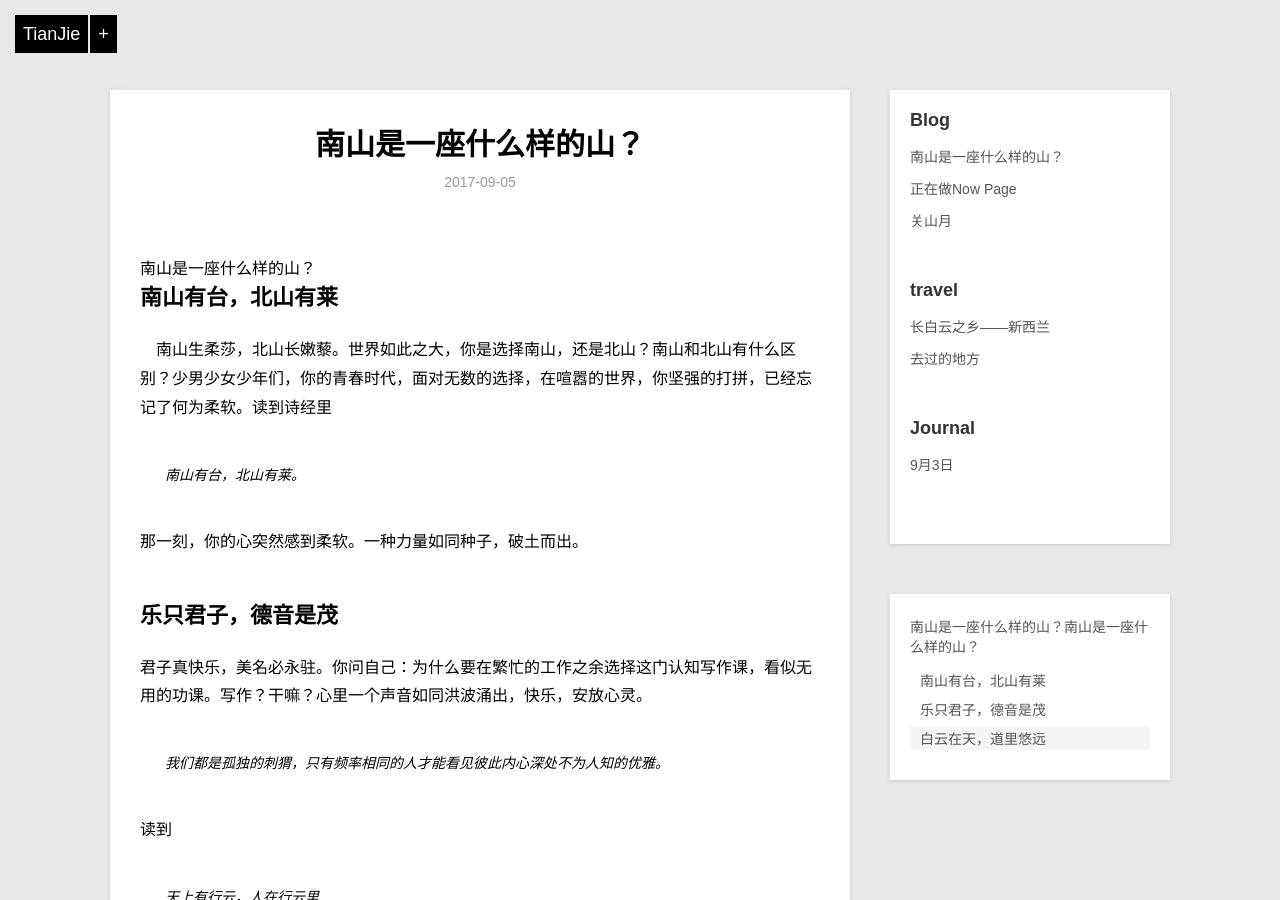
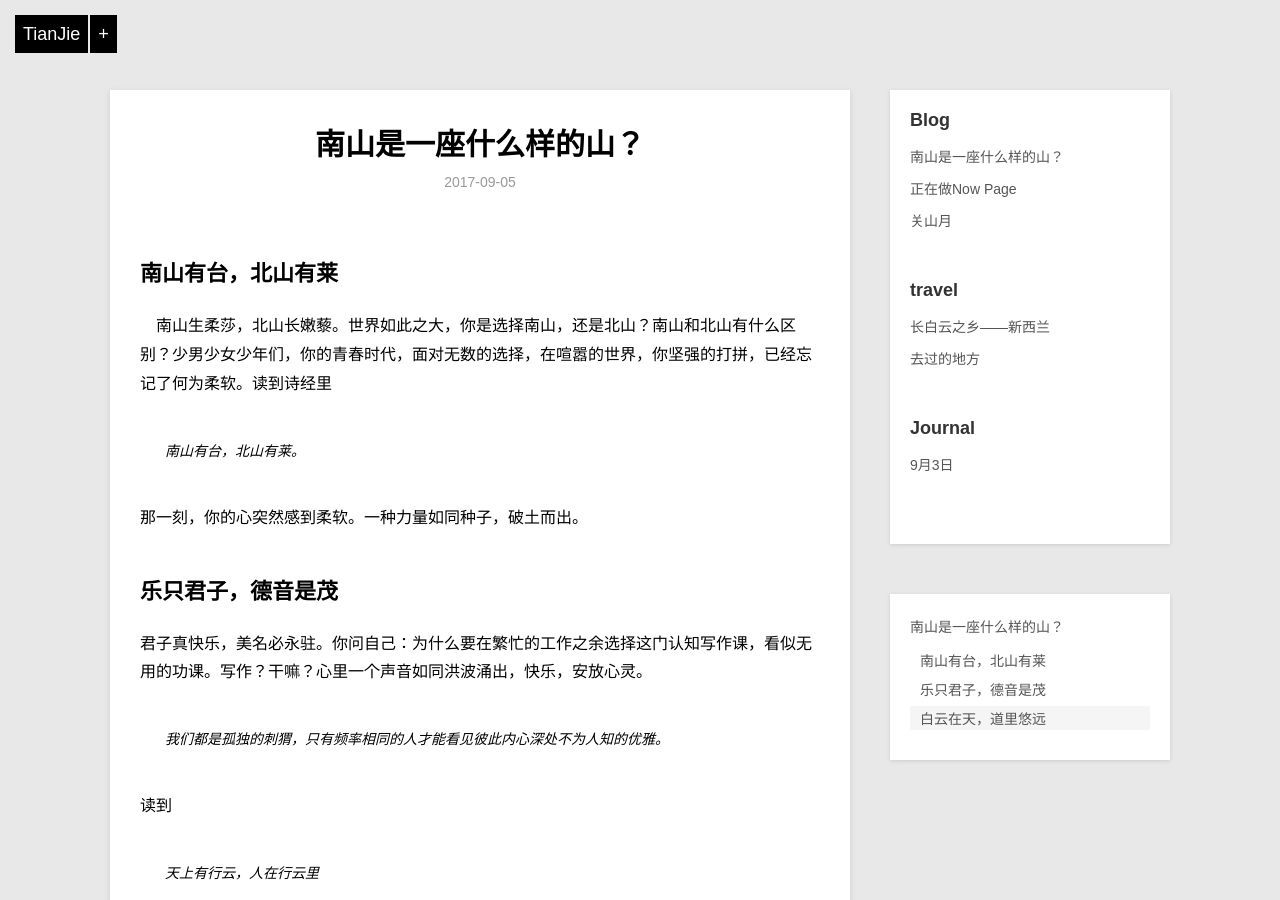
Before and after one commit to violettianjie/violettianjie.github.io, a Jekyll site: the page built from _posts/blog/2017-09-05-ConWriting.md, in a window 1280 px wide and 900 px high. Built offline with Jekyll 4.4.1, drawn with Linux system fonts in a browser that asks for light colours.

Commit message:
Update 2017-09-05-ConWriting.md

```diff
--- a/_posts/blog/2017-09-05-ConWriting.md
+++ b/_posts/blog/2017-09-05-ConWriting.md
@@ -5,7 +5,6 @@ description: "认知写作课有感"
 category: blog
 ---
 
-# 南山是一座什么样的山？
 
 ## 南山有台，北山有莱
 
```
